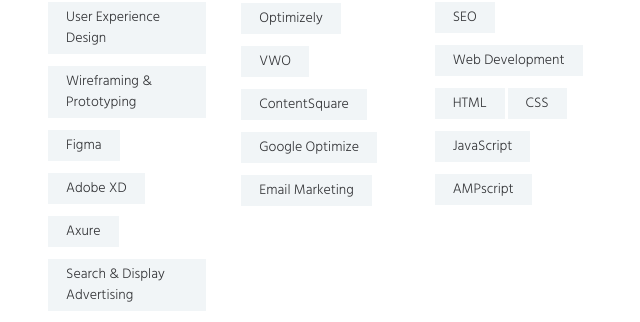
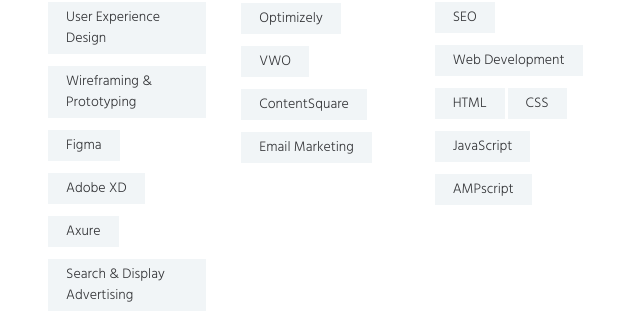
Before and after one commit to mattfredfry/mattfredfry.github.io, a Jekyll site: the page built from resume.html, in a window 1280 px wide and 900 px high, scrolled down 7460 px. Shown: the part 401-723 px from the top of the window, without its empty margins (318-958 px from the left). Built offline with Jekyll 4.4.1, drawn with Linux system fonts in a browser that asks for light colours; nearby versions of some CDN libraries.

Commit message:
removing google optimize

```diff
--- a/resume.html
+++ b/resume.html
@@ -291,7 +291,6 @@
                 <li class="section-highlight">Optimizely</li>
                 <li class="section-highlight">VWO</li>
                 <li class="section-highlight">ContentSquare</li>
-                <li class="section-highlight">Google Optimize</li>
                 <li class="section-highlight">Email Marketing</li>
               </ul>
             </div>
```
